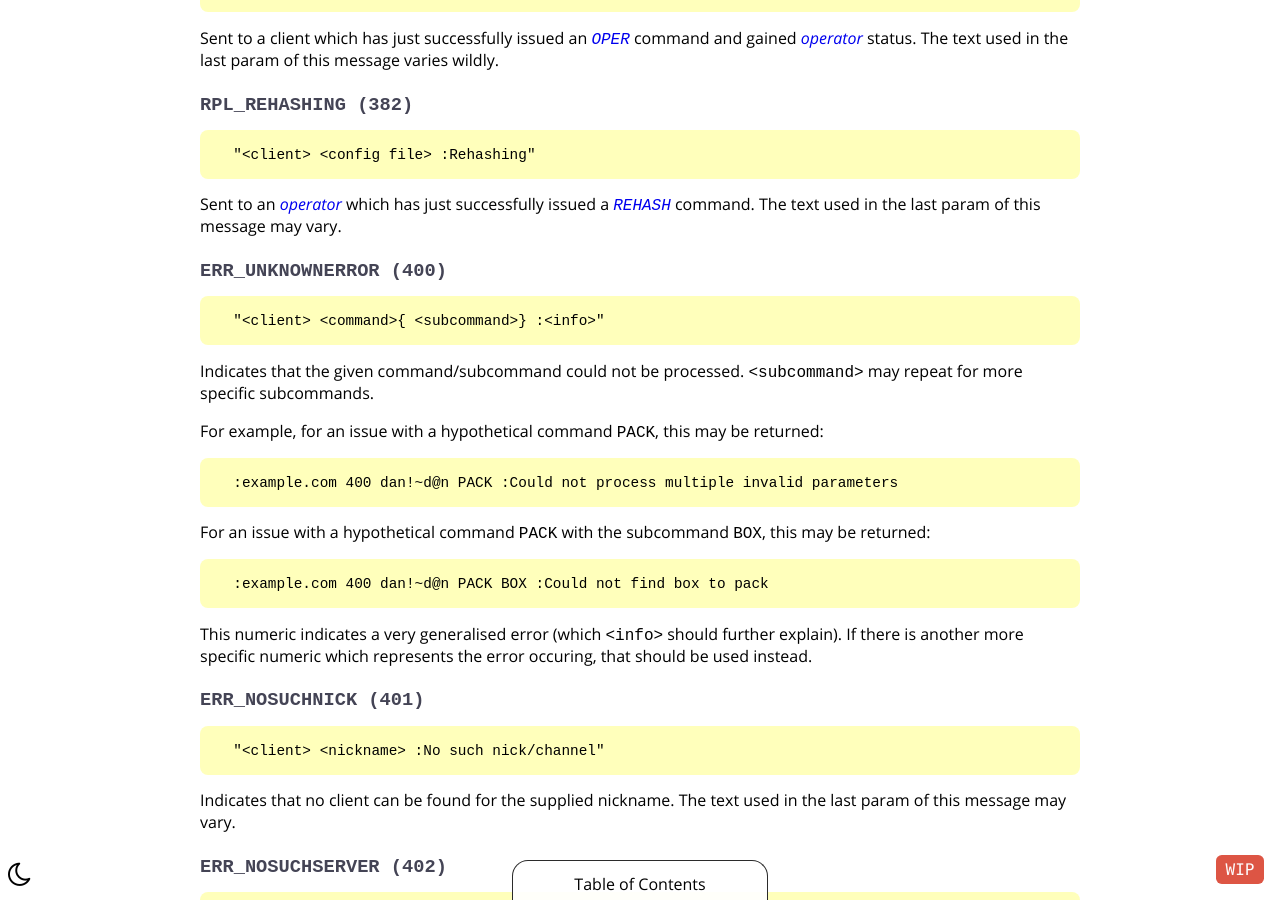
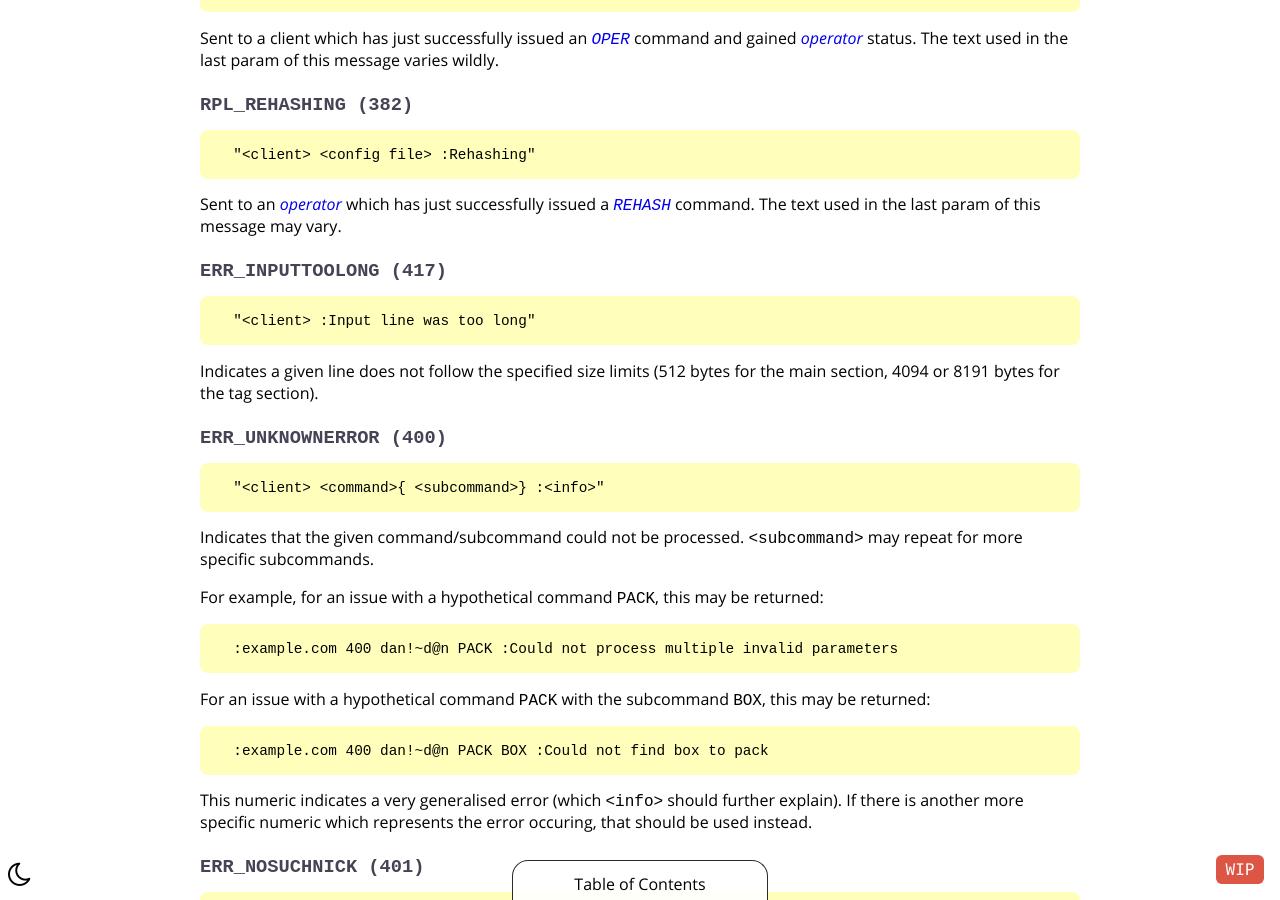
Before and after one commit to ircdocs/modern-irc, a Jekyll site: the page built from index.md, in a window 1280 px wide and 900 px high, scrolled down 61579 px. Built offline with Jekyll 4.4.1, drawn with Linux system fonts in a browser that asks for light colours; some of the changed text lies outside the part shown.

Commit message:
Specify ERR_INPUTTOOLONG as the numeric reply

```diff
--- a/_includes/modern-appendix.md
+++ b/_includes/modern-appendix.md
@@ -667,6 +667,12 @@ Sent to a client which has just successfully issued an {% message OPER %} comman
       "<client> <config file> :Rehashing"
 
 Sent to an [operator](#operators) which has just successfully issued a {% message REHASH %} command. The text used in the last param of this message may vary.
+
+{% numericheader ERR_INPUTTOOLONG %}
+
+      "<client> :Input line was too long"
+
+Indicates a given line does not follow the specified size limits (512 bytes for the main section, 4094 or 8191 bytes for the tag section).
 
 {% numericheader ERR_UNKNOWNERROR %}
 
```
Also changed, not shown: index.md (+1 -1 lines).
